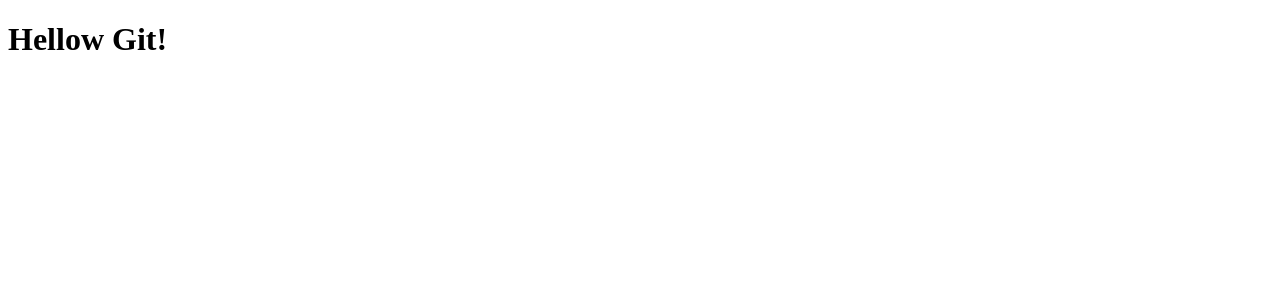
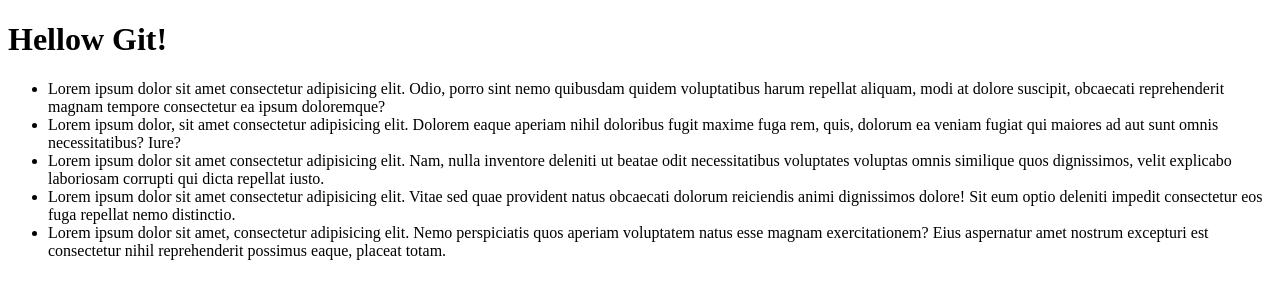
Before and after one commit to LyudaFa/lesson-8, a plain HTML site: page index.html in a window 1280 px wide. Drawn offline with Linux system fonts and the light colour scheme.

Commit message:
add html

```diff
--- a/index.html
+++ b/index.html
@@ -8,5 +8,12 @@
 </head>
 <body>
     <h1>Hellow Git!</h1>
+    <ul>
+        <li>Lorem ipsum dolor sit amet consectetur adipisicing elit. Odio, porro sint nemo quibusdam quidem voluptatibus harum repellat aliquam, modi at dolore suscipit, obcaecati reprehenderit magnam tempore consectetur ea ipsum doloremque?</li>
+        <li>Lorem ipsum dolor, sit amet consectetur adipisicing elit. Dolorem eaque aperiam nihil doloribus fugit maxime fuga rem, quis, dolorum ea veniam fugiat qui maiores ad aut sunt omnis necessitatibus? Iure?</li>
+        <li>Lorem ipsum dolor sit amet consectetur adipisicing elit. Nam, nulla inventore deleniti ut beatae odit necessitatibus voluptates voluptas omnis similique quos dignissimos, velit explicabo laboriosam corrupti qui dicta repellat iusto.</li>
+        <li>Lorem ipsum dolor sit amet consectetur adipisicing elit. Vitae sed quae provident natus obcaecati dolorum reiciendis animi dignissimos dolore! Sit eum optio deleniti impedit consectetur eos fuga repellat nemo distinctio.</li>
+        <li>Lorem ipsum dolor sit amet, consectetur adipisicing elit. Nemo perspiciatis quos aperiam voluptatem natus esse magnam exercitationem? Eius aspernatur amet nostrum excepturi est consectetur nihil reprehenderit possimus eaque, placeat totam.</li>
+    </ul>
 </body>
 </html>
```
